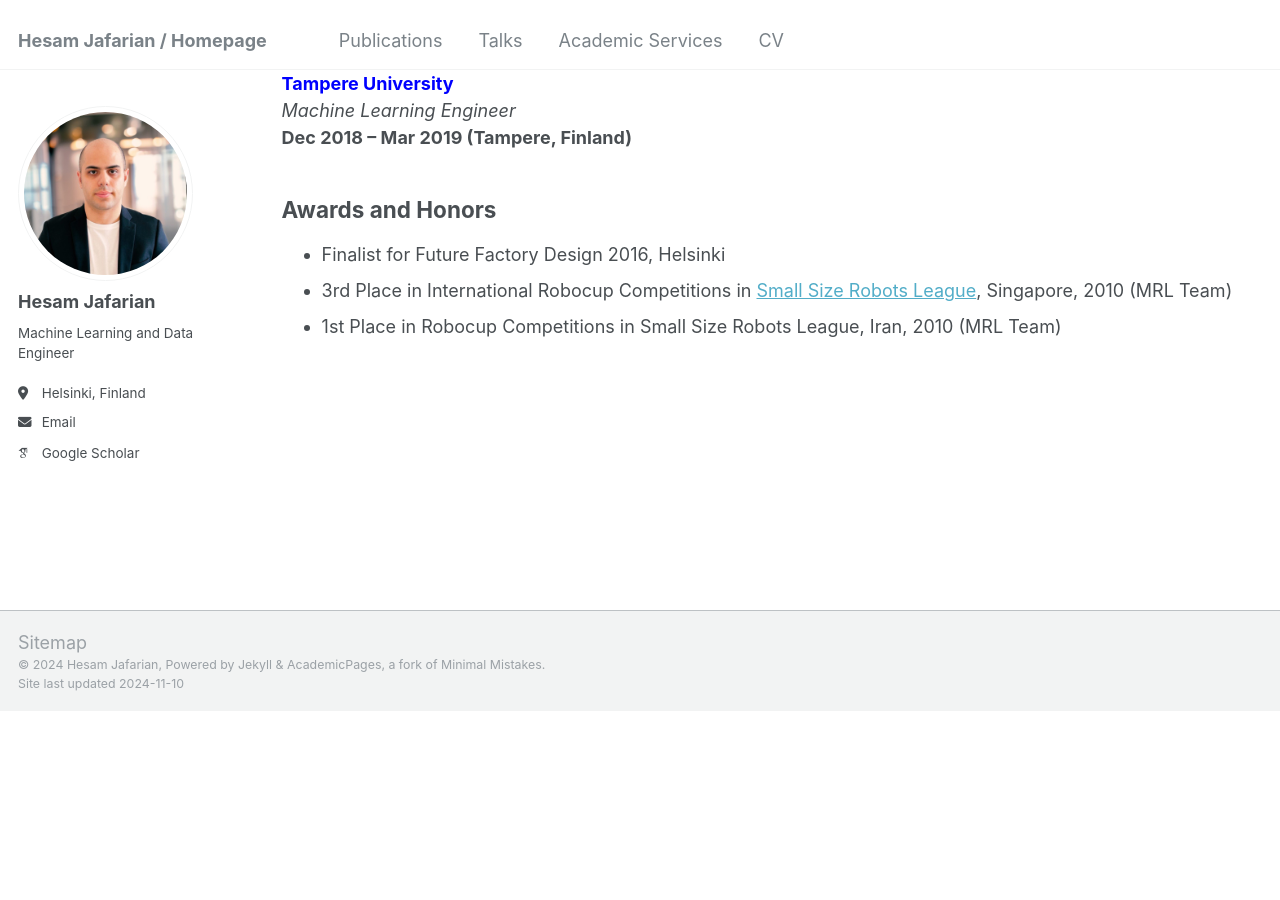
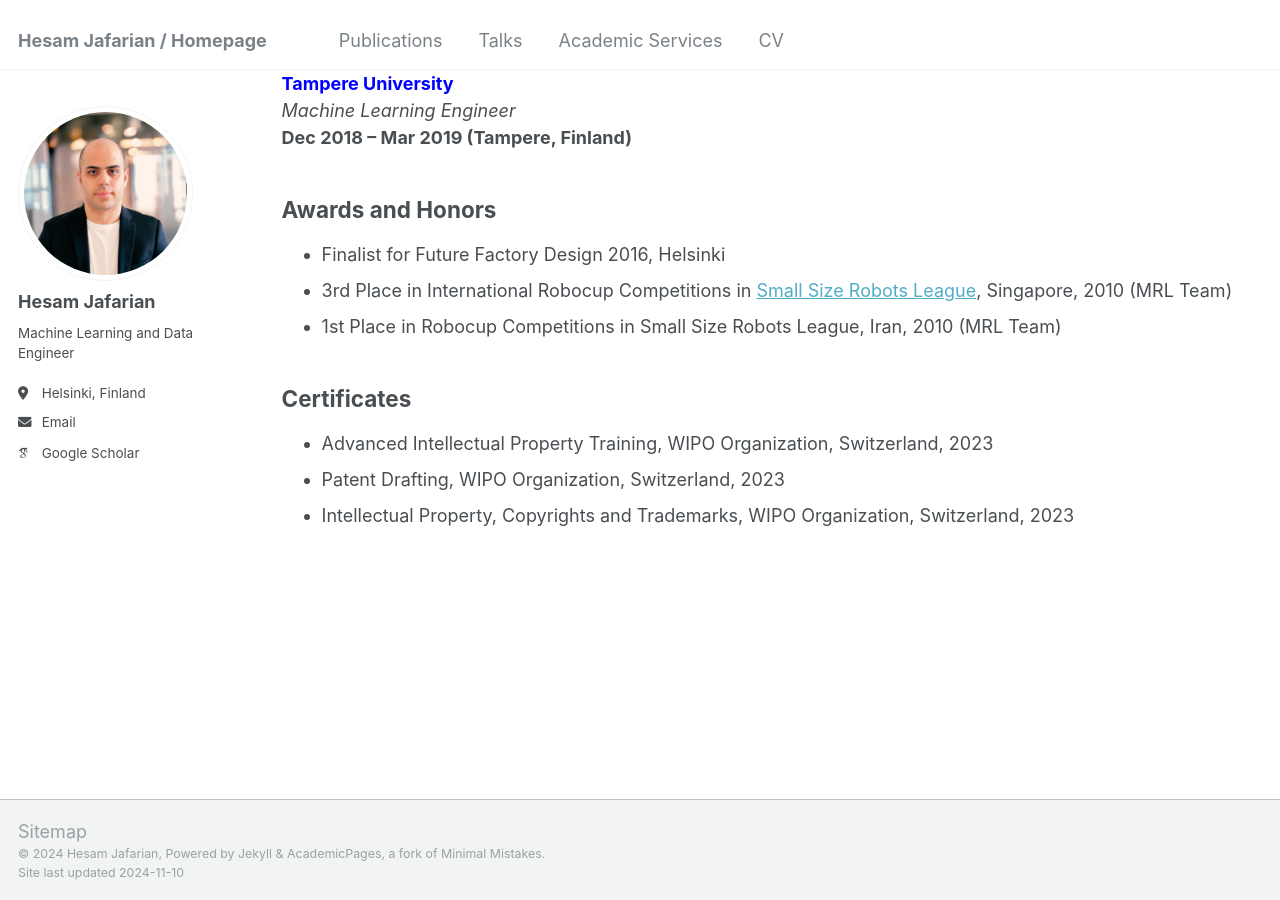
Before and after one commit to hesamjafarian/hesamjafarian.github.io, a Jekyll site: the page built from _pages/cv.md, in a window 1280 px wide and 900 px high, scrolled down 692 px. Built offline with Jekyll 4.4.1, drawn with Linux system fonts in a browser that asks for light colours; some web fonts are replaced; before the commit the page ends 1403 px from its top, so only the background shows below that.

Commit message:
Update cv.md

```diff
--- a/_pages/cv.md
+++ b/_pages/cv.md
@@ -37,3 +37,9 @@ Thesis Title: *Autonomous Guardian Robot for Crack Detection in Industrial Gas P
 - Finalist for Future Factory Design 2016, Helsinki
 - 3rd Place in International Robocup Competitions in [Small Size Robots League](https://www.robocup.org/), Singapore, 2010 (MRL Team)
 - 1st Place in Robocup Competitions in Small Size Robots League, Iran, 2010 (MRL Team)
+
+## Certificates
+
+- Advanced Intellectual Property Training, WIPO Organization, Switzerland, 2023
+- Patent Drafting, WIPO Organization, Switzerland, 2023
+- Intellectual Property, Copyrights and Trademarks, WIPO Organization, Switzerland, 2023
```
